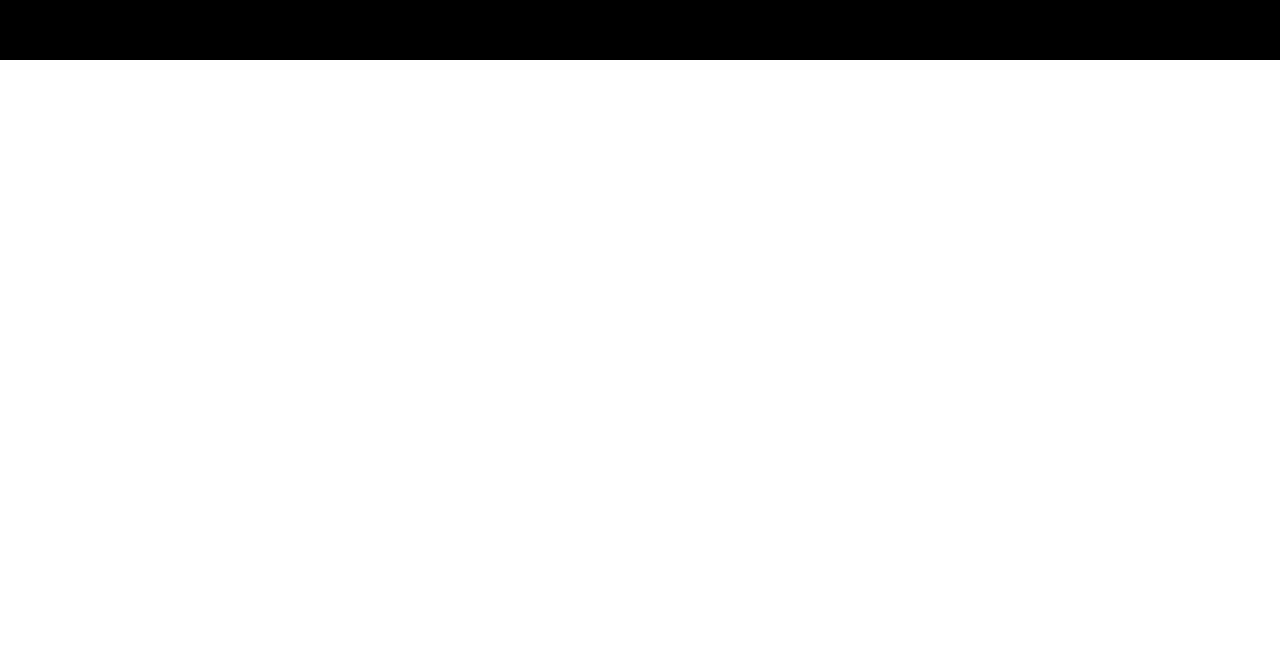
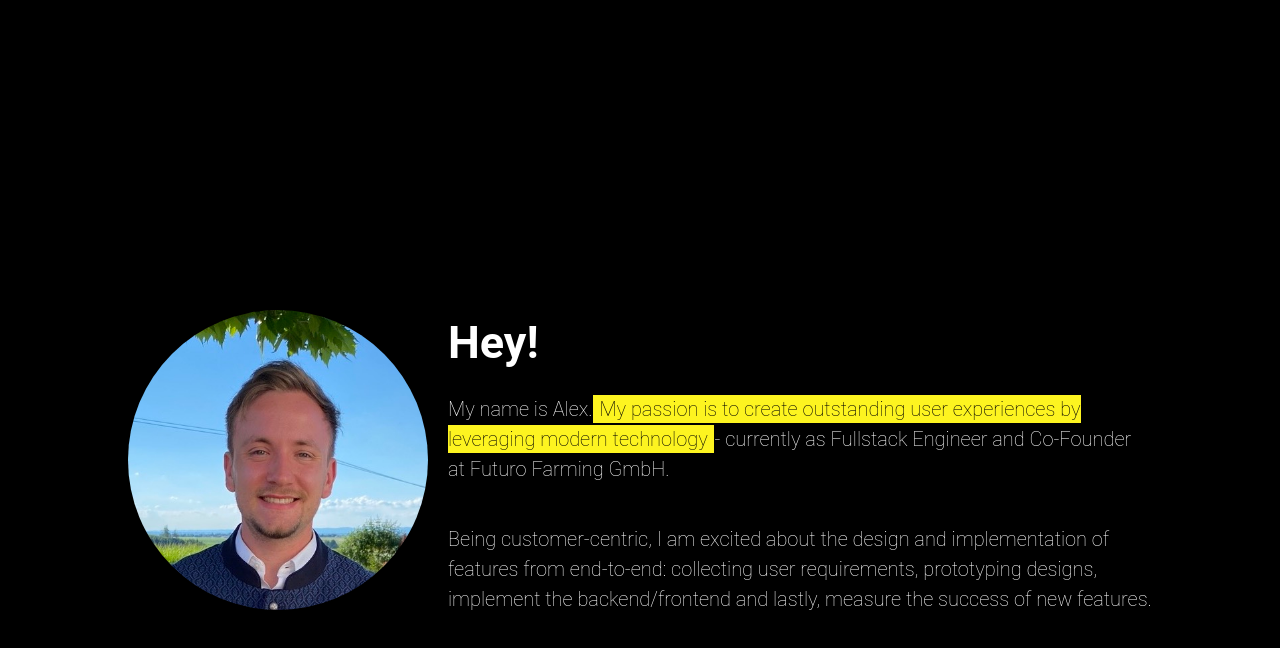
Before and after one commit to ASchwad/aschwad.github.io, a React (Create React App) app: page / in a window 1280 px wide. Shown: the part 740-1388 px from the top of the page. Before the commit the page ends 800 px from the top, so only its background shows below. Built offline with nearby package versions, Linux system fonts and the light colour scheme; the HTML template or start-up script is replaced by a standard one.

Commit message:
feat: add introduction

```diff
--- a/src/App.tsx
+++ b/src/App.tsx
@@ -1,11 +1,12 @@
 import React from 'react';
+import Introduction from './components/Introduction';
 import Welcome from './components/Welcome';
 
 function App() {
   return (
     <div style={{ backgroundColor: "black", display: 'flex', flexDirection: "column" }}>
       <Welcome />
-      {/* <Introduction /> */}
+      <Introduction />
     </div>
   );
 }
--- /dev/null
+++ b/src/components/Introduction.css
@@ -0,0 +1,15 @@
+.container {
+    height: 100vh;
+    padding: 0 10%;
+    display: flex;
+    align-items: center;
+    justify-content: space-evenly;
+    min-width: 350px;
+}
+
+
+@media screen and (max-width: 900px) {
+    .container {
+        flex-direction: column;
+    }
+}
--- /dev/null
+++ b/src/components/Introduction.tsx
@@ -0,0 +1,23 @@
+import React from 'react';
+import './Introduction.css';
+import Avatar from '@mui/material/Avatar';
+
+export default function Introduction() {
+  return (
+    <div className="container">
+      <Avatar style={{ width: "25vw", height: "25vw", minWidth: 200, minHeight: 200, maxWidth: 300, maxHeight: 300 }} alt="Image of Alexander Schoenenwald" src="avatar.jpeg" />
+      <div style={{ display: "flex", flexDirection: "column", justifyContent: "flex-start", maxWidth: "800px", marginLeft: 20 }}>
+        <h1>Hey!</h1>
+        <p>
+          My name is Alex.
+          <span style={{ backgroundColor: "#FDF420", color: "black", padding: 2 }}>
+            &nbsp;My passion is to create outstanding user experiences by leveraging modern technology&nbsp;
+          </span>- currently as Fullstack Engineer and Co-Founder at Futuro Farming GmbH.
+        </p>
+        <p>
+          Being customer-centric, I am excited about the design and implementation of features from end-to-end: collecting user requirements, prototyping designs, implement the backend/frontend and lastly, measure the success of new features.
+        </p>
+      </div>
+    </div>
+  );
+}
--- a/src/index.css
+++ b/src/index.css
@@ -6,6 +6,7 @@ body {
     sans-serif;
   -webkit-font-smoothing: antialiased;
   -moz-osx-font-smoothing: grayscale;
+  background-color: #000;
 }
 
 h1 {
@@ -21,6 +22,13 @@ h4 {
   font-weight: lighter;
   padding: 0;
   margin: 5px 0;
+}
+
+p {
+  color: white;
+  font-weight: lighter;
+  font-size: 20px;
+  line-height: 1.5;
 }
 
 body::-webkit-scrollbar {
```
Also changed, not shown: public/avatar.jpeg (added).
